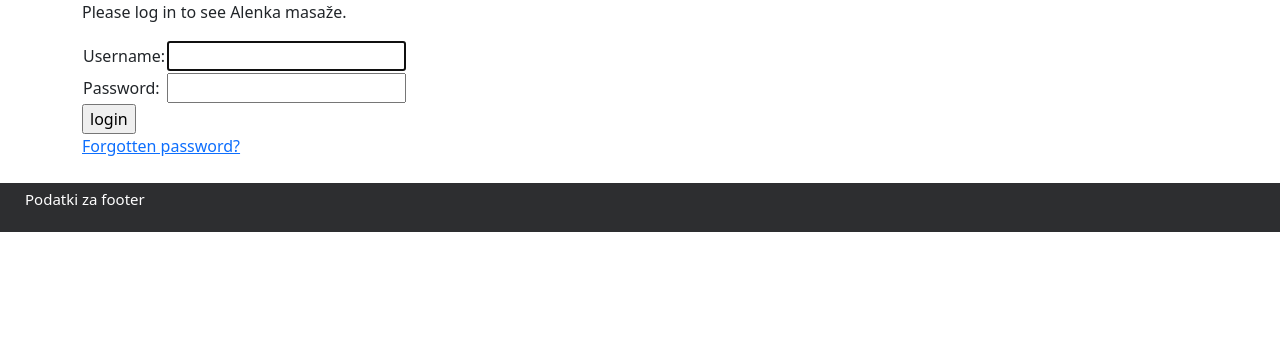
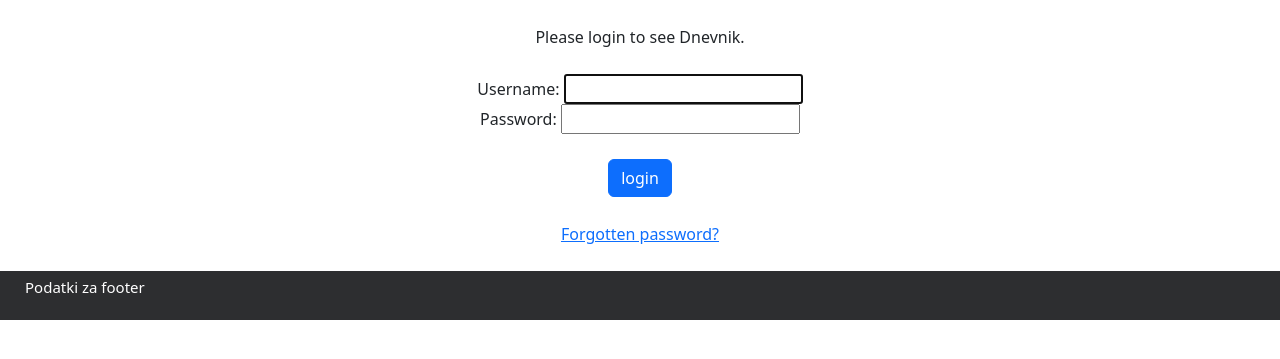
Before and after one commit to petmetic/therapy-tracker, a Django app: page /accounts/login/?next=/customer/1/detail/ in a window 1280 px wide. Shown: the part 80-439 px from the top of the page. Run offline with Django 4.2, Linux system fonts and the light colour scheme.

Commit message:
partial login change

```diff
--- a/src/web/static/css/base.css
+++ b/src/web/static/css/base.css
@@ -39,6 +39,11 @@
 
 }
 
+._text {
+    margin-top: 25px;
+
+}
+
 
 .footer-space {
     margin-top: 25px;
--- a/src/web/templates/base.html
+++ b/src/web/templates/base.html
@@ -12,19 +12,19 @@
 </head>
 <body>
 <header class="nav-background d-flex justify-content-between">
-    <img src="/static/images/logo.png"
-         alt="Alenka masaže"
-         href="{% url 'index' %}"
-         class="logo"/>
+    <a href="{% url 'index' %}"><img src="/static/images/logo.png"
+                                     alt="Alenka masaže"
+                                     href="{% url 'index' %}"
+                                     class="logo"/></a>
     {% if request.user.is_authenticated %}
         <ul class="nav">
-{#            <a class="btn btn-nav" role="button" data-bs-toogle="button" aria-pressed="true"#}
-{#               href="{% url 'customer_add' %}">New Customer</a>#}
+            {#            <a class="btn btn-nav" role="button" data-bs-toogle="button" aria-pressed="true"#}
+            {#               href="{% url 'customer_add' %}">New Customer</a>#}
             <a class="btn btn-nav" role="button" data-bs-toogle="button" aria-pressed="true"
                href="{% url 'customer_list' %}">Customer List</a>
-            <a class="btn btn-nav" role="button" data-bs-toogle="button" aria-pressed="true" href="#">Today's
+            <a class="btn btn-nav" role="button" data-bs-toogle="button" aria-pressed="true" href="{% url 'index' %}">Today's
                 Appointments</a>
-{#            <a class="btn btn-nav" role="button" data-bs-toogle="button" aria-pressed="true" href="#">Search</a>#}
+            {#            <a class="btn btn-nav" role="button" data-bs-toogle="button" aria-pressed="true" href="#">Search</a>#}
             <a class="btn btn-nav" role="button" data-bs-toogle="button" aria-pressed="true"
                href="{% url 'logout' %}">Logout: {{ request.user.first_name }}</a>
         </ul>
--- a/src/web/templates/registration/login.html
+++ b/src/web/templates/registration/login.html
@@ -2,37 +2,41 @@
 
 {% block content %}
 
+    <div class="container text-center">
+        <div class="col">
             {% if form.errors %}
-        <p>Your username and password didn't match. Please try again.</p>
+                <p class="_text">Your username and password didn't match. Please try again.</p>
             {% endif %}
 
             {% if next %}
                 {% if user.is_authenticated %}
-            <p>Your account doesn't have access to this page. To proceed,
-                please log in with an account that has access.</p>
+                    <p class="_text">Your account doesn't have access to this page. To proceed,
+                        please login with an account that has access.</p>
                 {% else %}
-            <p>Please log in to see Alenka masaže.</p>
+                    <p class="_text">Please login to see Dnevnik.</p>
                 {% endif %}
             {% endif %}
 
-    <form method="post" action="{% url 'login' %}">
+            <div class="container text-center">
+                <form class="_text" method="post" action="{% url 'login' %}">
                     {% csrf_token %}
-        <table>
-            <tr>
-                <td>{{ form.username.label_tag }}</td>
-                <td>{{ form.username }}</td>
-            </tr>
-            <tr>
-                <td>{{ form.password.label_tag }}</td>
-                <td>{{ form.password }}</td>
-            </tr>
-        </table>
+                    <div class="container">
+                        <div>
+                                <div class=""><span>{{ form.username.label_tag }}</span> <span>{{ form.username }}</span></div>
+                                <div class="">{{ form.password.label_tag }} {{ form.password }}</div>
+                        </div>
+                    </div>
+                    <div>
+                        {# Assumes you set up the password_reset view in your URLconf #}
+                        <input type="submit" value="login" class="btn btn-primary btn-body">
+                        <input type="hidden" name="next" value="{{ next }}">
+                        <p><a class="_text" href="{% url 'password_reset' %}">Forgotten password?</a></p>
+                    </div>
+                </form>
+            </div>
 
-        <input type="submit" value="login">
-        <input type="hidden" name="next" value="{{ next }}">
-    </form>
+        </div>
+    </div>
 
-    {# Assumes you set up the password_reset view in your URLconf #}
-    <p><a href="{% url 'password_reset' %}">Forgotten password?</a></p>
 
 {% endblock %}
--- a/src/web/tests.py
+++ b/src/web/tests.py
@@ -22,7 +22,7 @@ class GeneralTest(TestCase):
         response = self.client.get("/logout", follow=True)
 
         self.assertRedirects(response, "/accounts/login/?next=/")
-        self.assertContains(response, text="Please log in to see Alenka masaže.")
+        self.assertContains(response, text="Please log in to see")
 
     def test_homepage_loads(self):  # therapist already logged in
         therapist = UserFactory()
```
Lines whose indentation alone changed are shown as unchanged.
